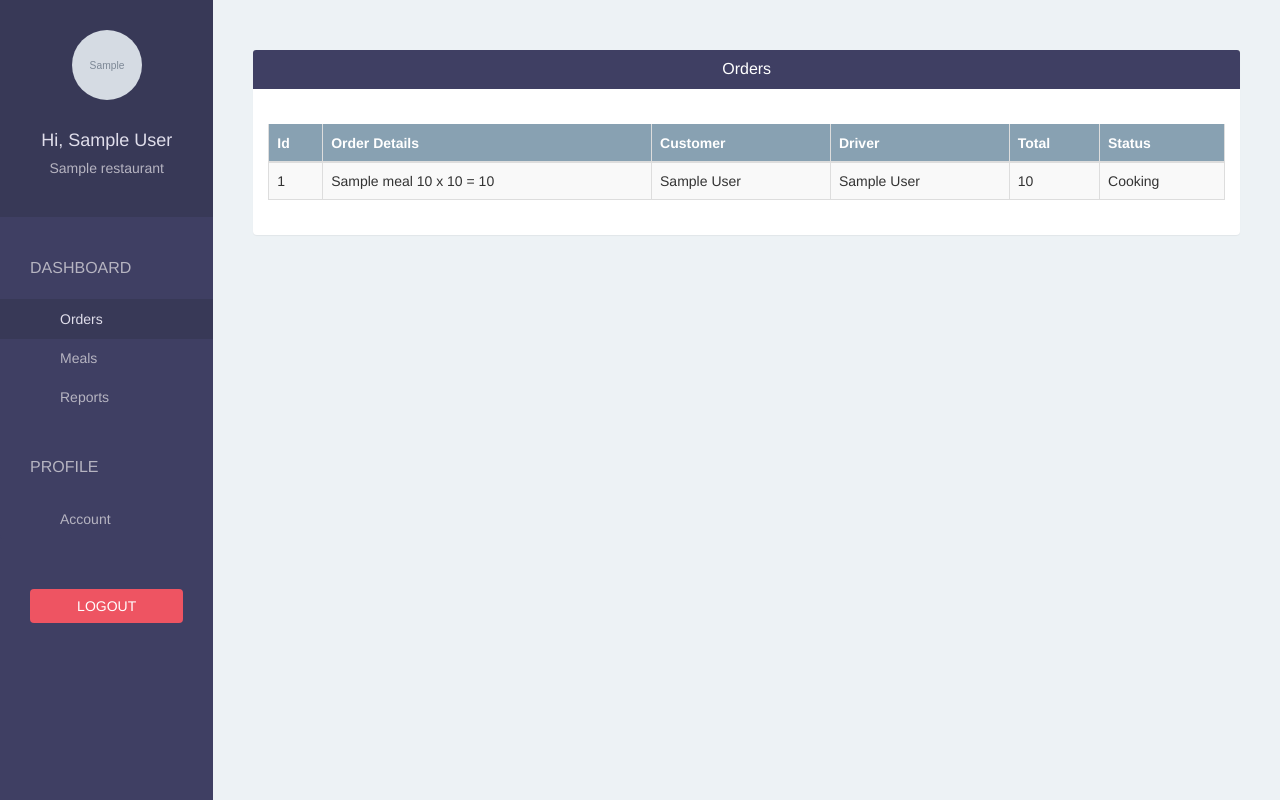
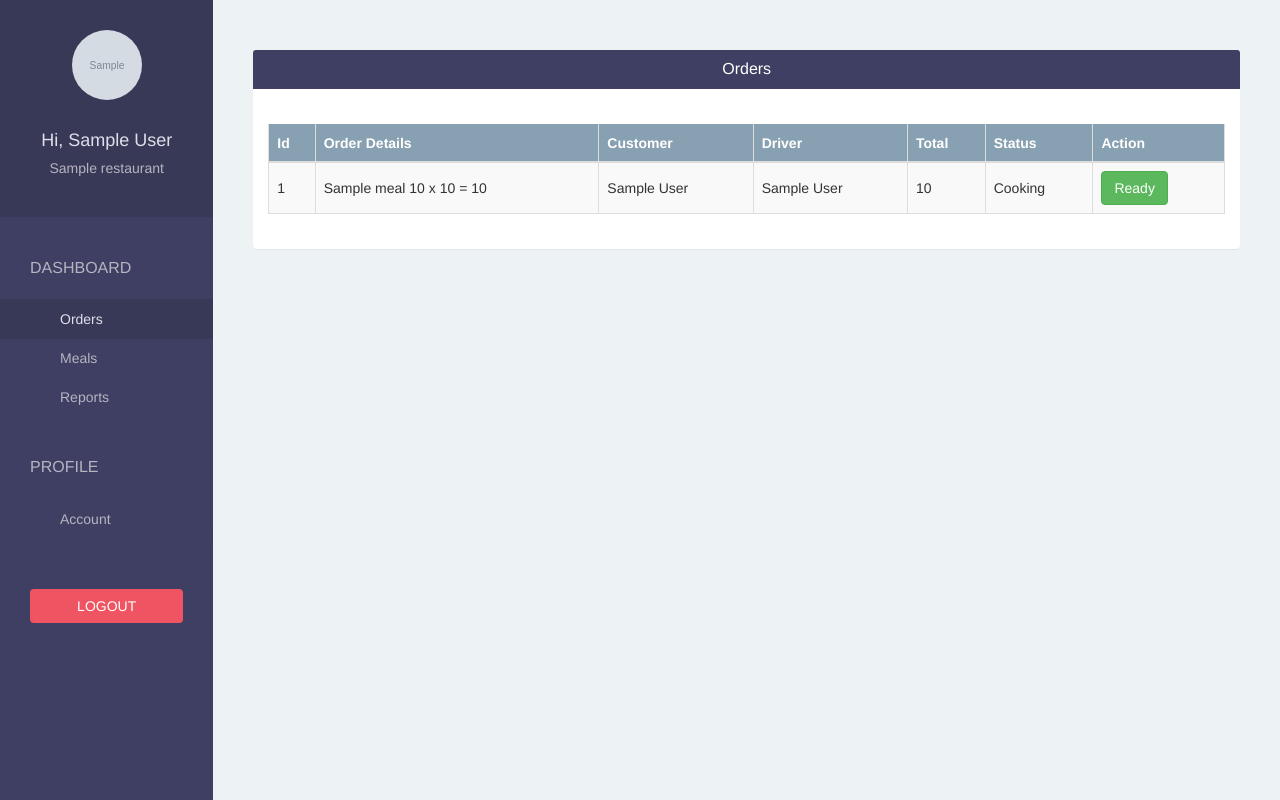
Before and after one commit to ROXy10/foodtasker, a Django app: page /restaurant/order/ in a window 1280 px wide. Run offline with Django 3.2, Linux system fonts and the light colour scheme; a user stored in the database is signed in; tables that the repository leaves empty hold one stand-in row (values such as "Sample post"); grey boxes marked "Sample" are stand-in pictures; some libraries are stand-ins or nearby versions.

Commit message:
templates: add order action

```diff
--- a/foodtaskerapp/templates/restaurant/order.html
+++ b/foodtaskerapp/templates/restaurant/order.html
@@ -16,6 +16,7 @@
                     <th class="table-head">Driver</th>
                     <th class="table-head">Total</th>
                     <th class="table-head">Status</th>
+                    <th class="table-head">Action</th>
                 </tr>
                 </thead>
                 <tbody>
@@ -31,6 +32,15 @@
                         <td class="table-cel">{{ order.driver }}</td>
                         <td class="table-cel">{{ order.total }}</td>
                         <td class="table-cel">{{ order.get_status_display }}</td>
+                        <td>
+                            {% if order.status == 1 %}
+                                <form method="post">
+                                    {% csrf_token %}
+                                    <input name="id" value="{{ order.id }}" hidden>
+                                    <button class="btn btn-success">Ready</button>
+                                </form>
+                            {% endif %}
+                        </td>
                     </tr>
                 {% endfor %}
                 </tbody>
```
